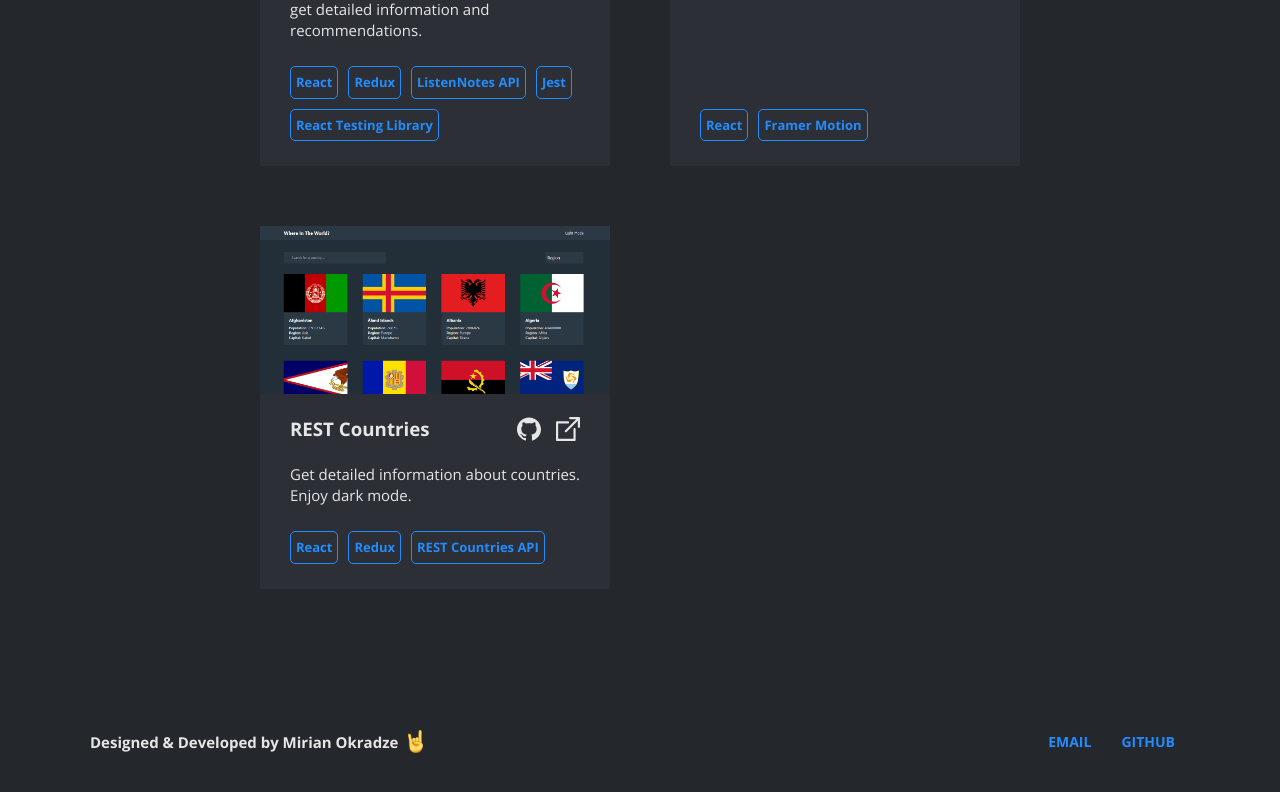
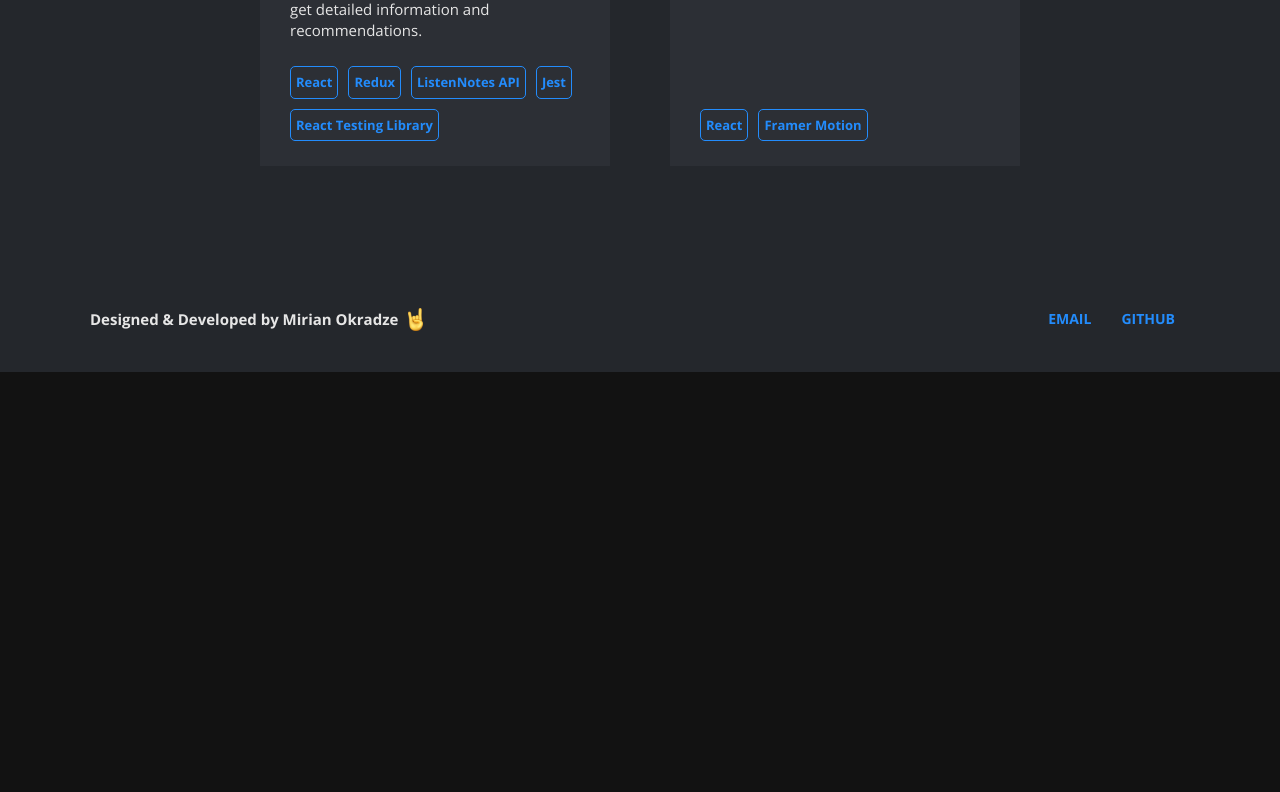
Before and after one commit to okradze/okradze.com, a Next.js app: page / in a window 1280 px wide. Shown: the part 1279-2071 px from the top of the page. After the commit the page ends 1651 px from the top, so only its background shows below. Built offline with nearby package versions, Linux system fonts and the light colour scheme.

Commit message:
feat: remove countries project

```diff
--- a/src/components/projects/projects.js
+++ b/src/components/projects/projects.js
@@ -26,14 +26,6 @@
     tech: ['React', 'Framer Motion'],
     image: '/color-generator.png',
   },
-  {
-    title: 'REST Countries',
-    body: 'Get detailed information about countries. Enjoy dark mode.',
-    web: 'https://okradze-countries.netlify.app',
-    github: 'https://github.com/okradze/countries',
-    tech: ['React', 'Redux', 'REST Countries API'],
-    image: '/countries.png',
-  },
 ]
 
 const Projects = () => (
```
